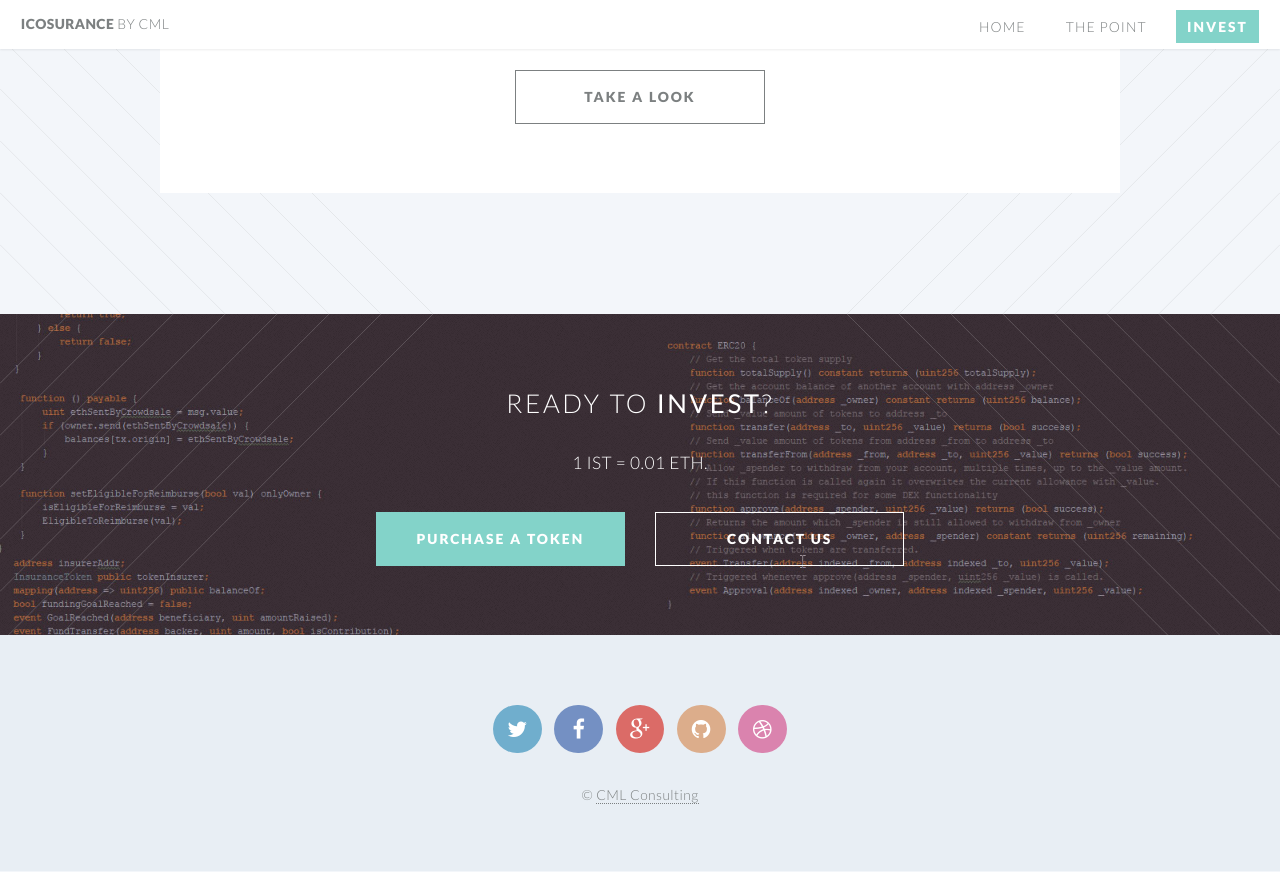
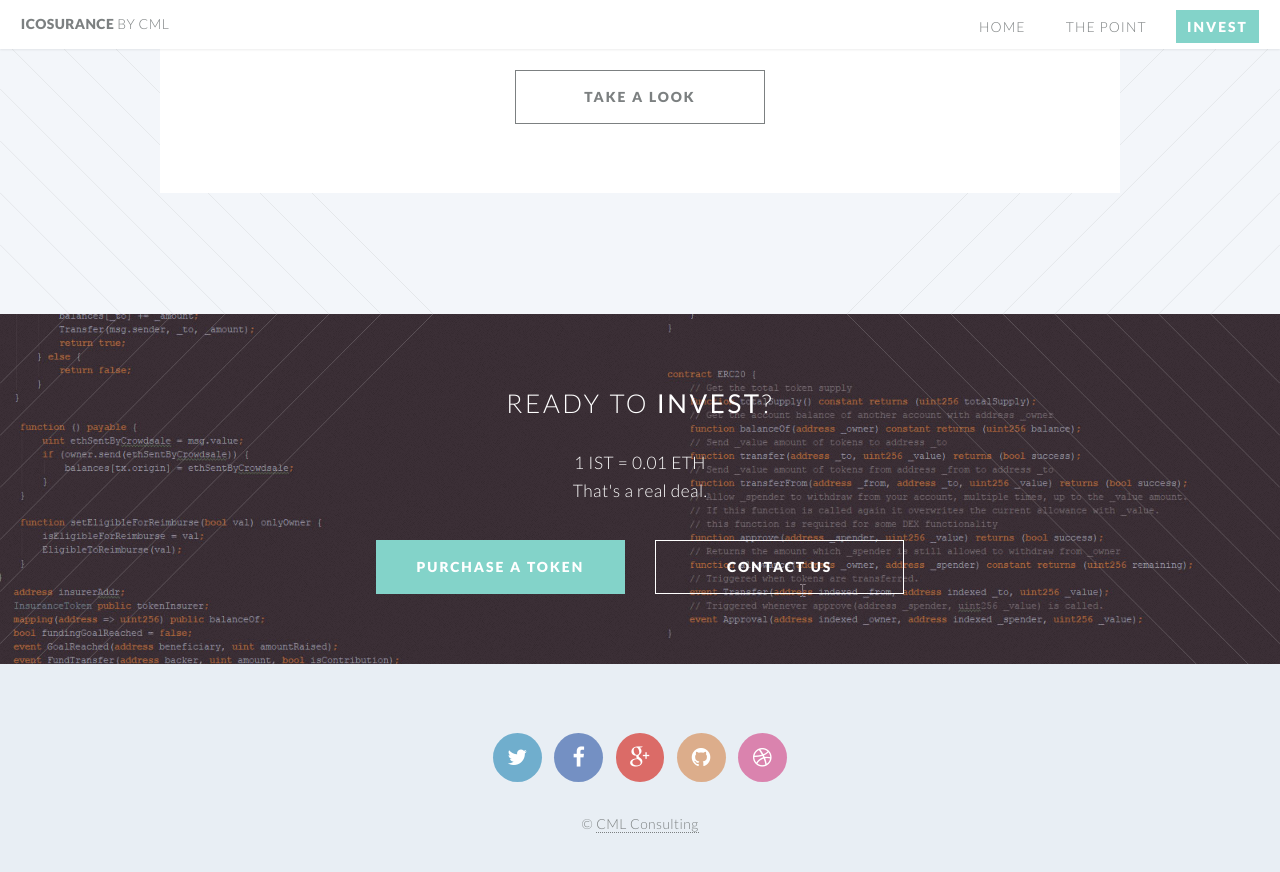
Before and after one commit to ICOsurance/www, a Jekyll site: the page built from index.html, in a window 1280 px wide and 900 px high, scrolled down 2816 px. Shown: the top 872 px of the window. Built offline with Jekyll 4.4.1, drawn with Linux system fonts in a browser that asks for light colours.

Commit message:
text improvements (5)

```diff
--- a/index.html
+++ b/index.html
@@ -151,7 +151,7 @@ layout: landing-page
 
 				<header>
 					<h2>Ready to <strong>invest</strong>?</h2>
-					<p>1 IST = 0.01 ETH.</p>
+					<p>1 IST = 0.01 ETH<br/>That's a real deal.</p>
 				</header>
 				<footer>
 					<ul class="buttons">
```
